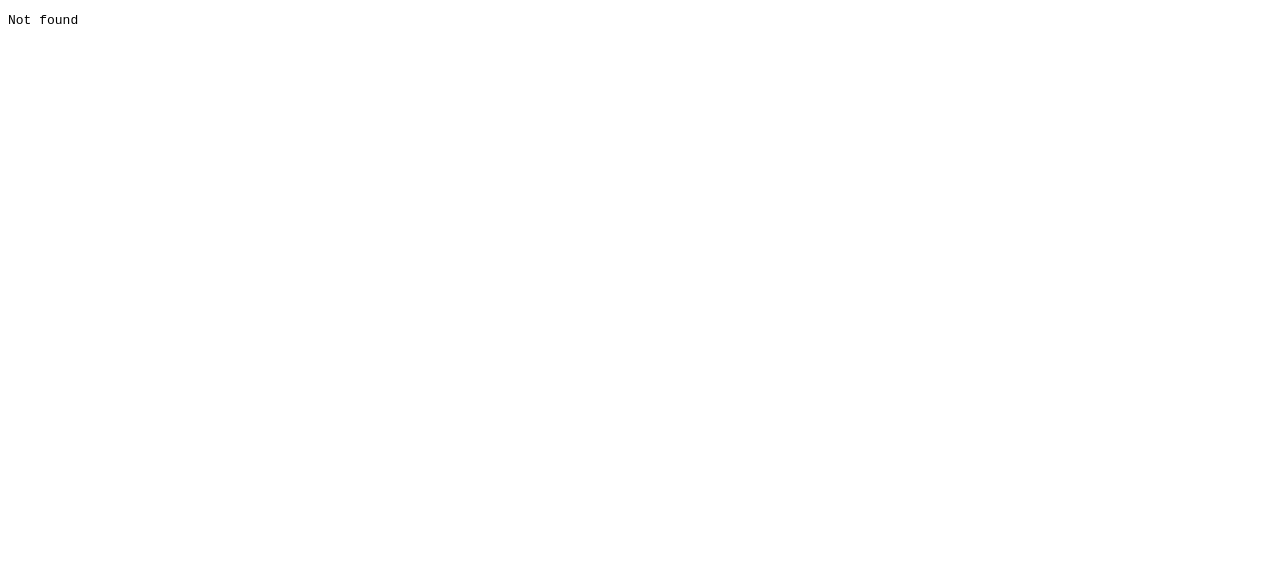
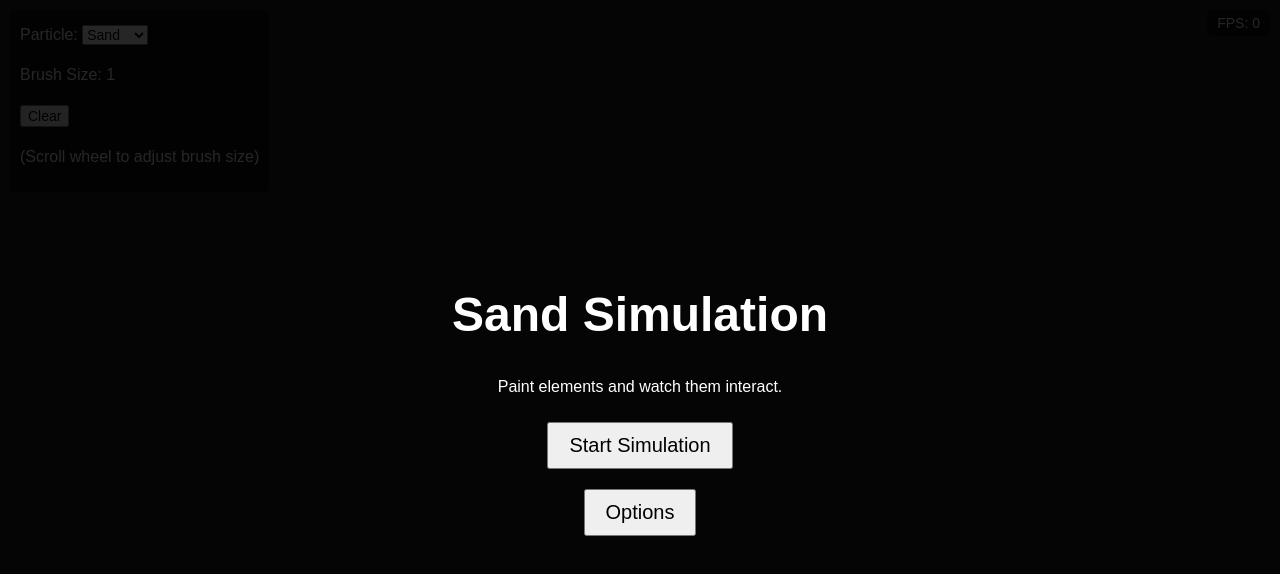
Before and after one commit to MasonYayYay/particle-game, a plain HTML site: page index.html in a window 1280 px wide. Drawn offline with Linux system fonts and the light colour scheme.

Commit message:
added index.html

```diff
--- a/index.html
+++ b/index.html
@@ -27,6 +27,6 @@
 </head>
 <body>
   <!-- Embed the other file -->
-  <iframe src="./versions/MasonYayYay's Chat Room.html"></iframe>
+  <iframe src="./particle game.html"></iframe>
 </body>
 </html>
```
